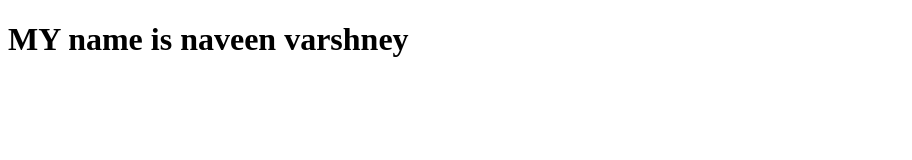
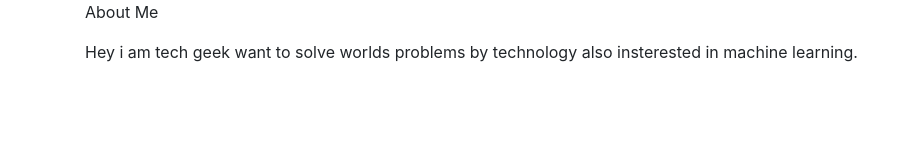
Before and after one commit to naveen-varshney/naveen-varshney.github.io, a plain HTML site: page index.html in a window 1280 px wide. Shown: the whole page, without its empty margins (0-912 px from the left). Drawn offline with nearby package versions, Linux system fonts and the light colour scheme.

Commit message:
add bootstrap

```diff
--- a/index.html
+++ b/index.html
@@ -3,9 +3,15 @@
   <head>
     <meta charset="utf-8">
     <title>About Me</title>
+    <link rel="stylesheet" href="https://maxcdn.bootstrapcdn.com/bootstrap/4.0.0/css/bootstrap.min.css" integrity="sha384-Gn5384xqQ1aoWXA+058RXPxPg6fy4IWvTNh0E263XmFcJlSAwiGgFAW/dAiS6JXm" crossorigin="anonymous">
   </head>
   <body>
-    <h1>MY name is naveen varshney</h1>
+    <div class="container">
+      <blockquote>
+        <p>About Me</p>
+        <span>Hey i am tech geek want to solve worlds problems by technology also insterested in machine learning.</span>
+      </blockquote>
+    </div>
 
   </body>
 </html>
```
